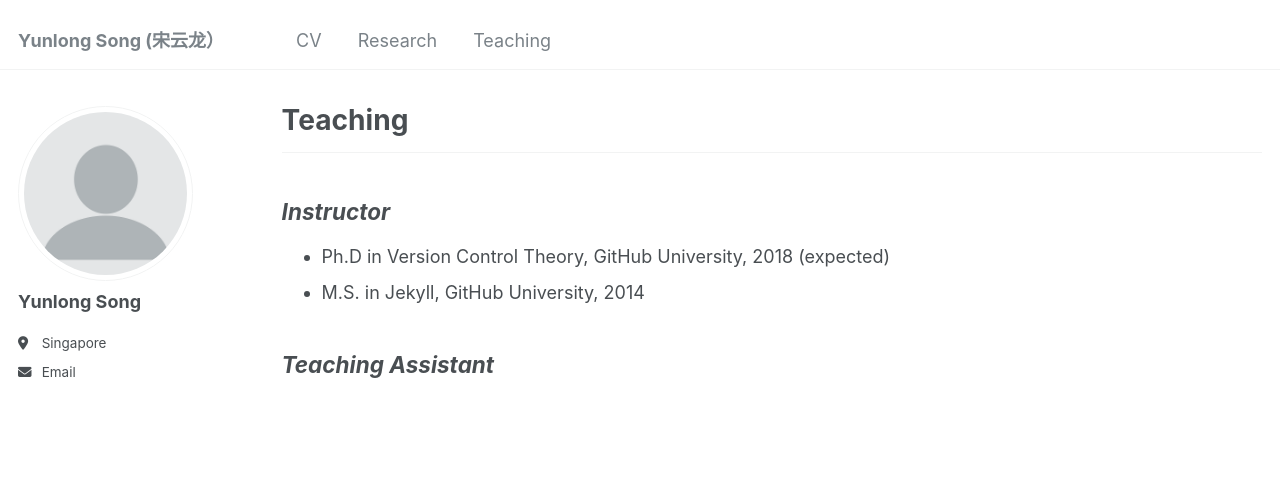
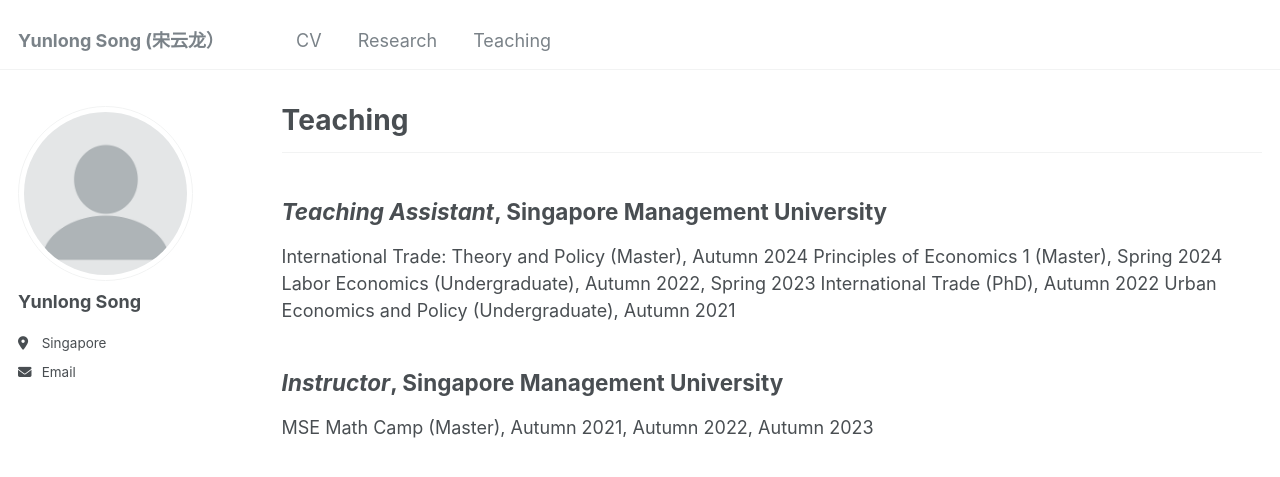
Before and after one commit to yunlong-song/yunlong-song.github.io, a Jekyll site: the page built from _pages/teaching.md, in a window 1280 px wide. Shown: the top 477 px of the page. Built offline with Jekyll 4.4.1, drawn with Linux system fonts in a browser that asks for light colours.

Commit message:
Update teaching.md

```diff
--- a/_pages/teaching.md
+++ b/_pages/teaching.md
@@ -13,8 +13,12 @@ redirect_from:
 
 ---
 
-## _Instructor_
-* Ph.D in Version Control Theory, GitHub University, 2018 (expected)
-* M.S. in Jekyll, GitHub University, 2014
+## _Teaching Assistant_, Singapore Management University
+International Trade: Theory and Policy (Master), Autumn 2024
+Principles of Economics 1 (Master), Spring 2024
+Labor Economics (Undergraduate), Autumn 2022, Spring 2023
+International Trade (PhD), Autumn 2022
+Urban Economics and Policy (Undergraduate), Autumn 2021
 
-## _Teaching Assistant_
+## _Instructor_, Singapore Management University
+MSE Math Camp (Master), Autumn 2021, Autumn 2022, Autumn 2023
```
